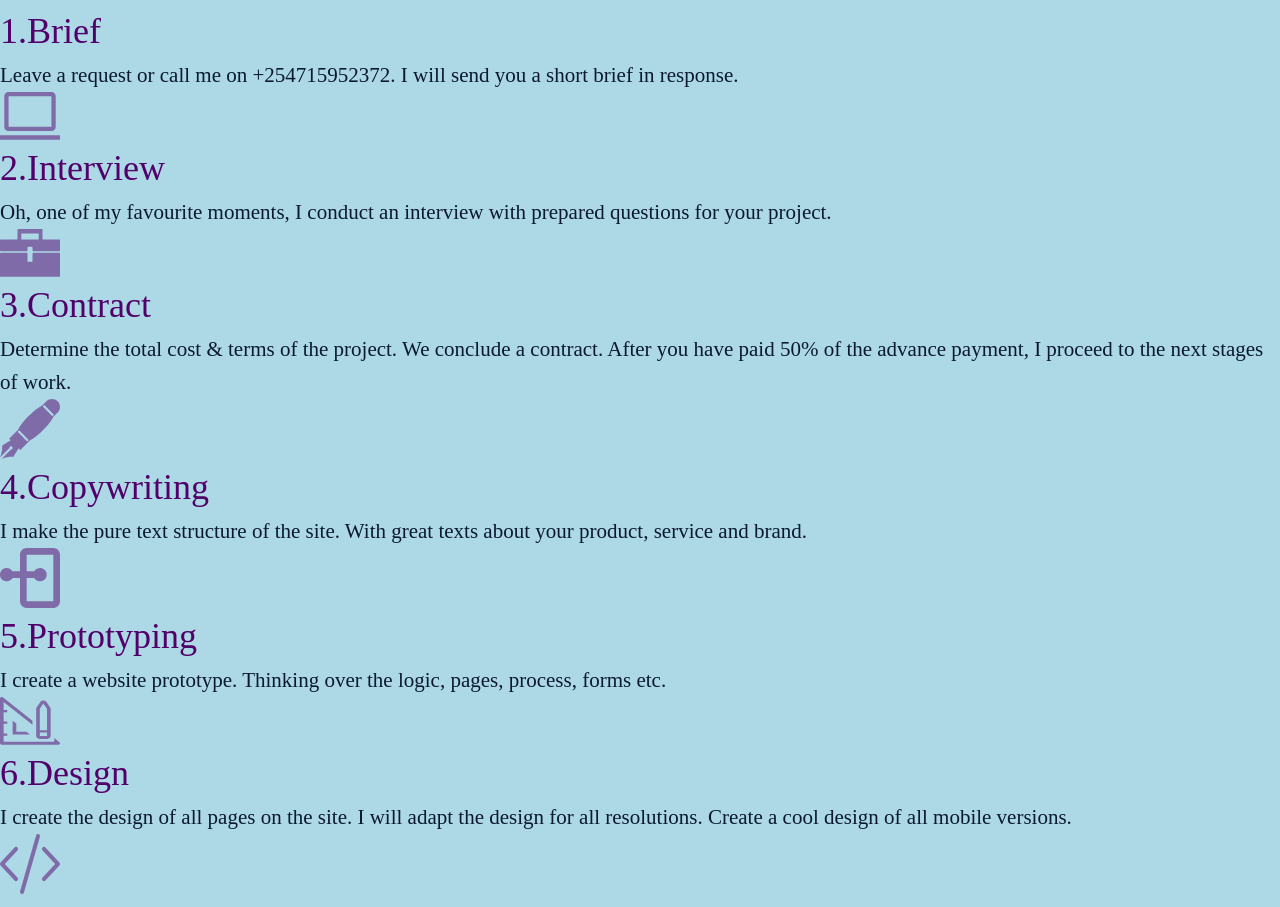
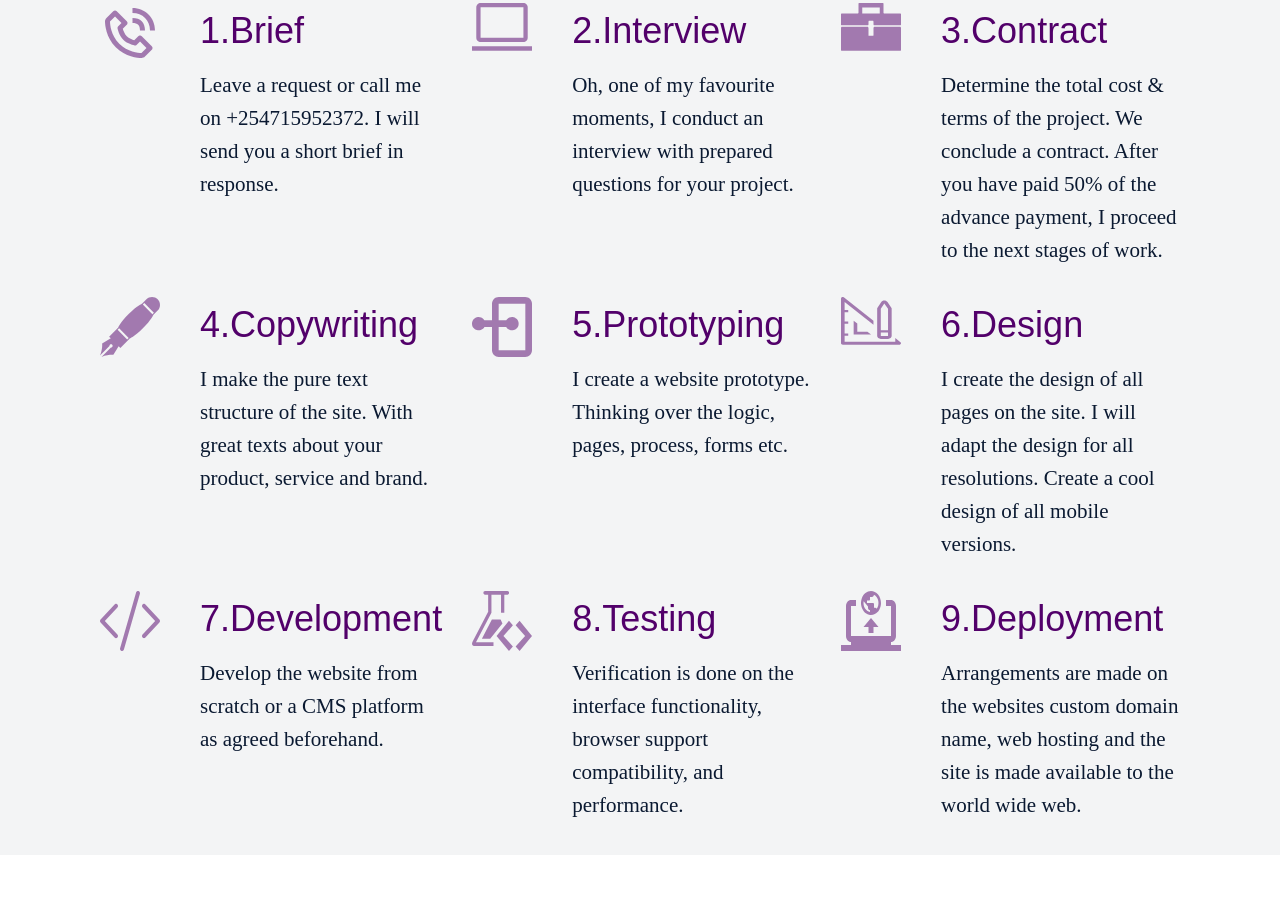
Before and after one commit to kevinnzau/Portfolio, a website: page index.html in a window 1280 px wide. Shown: the part 1773-2680 px from the top of the page. After the commit the page ends 2628 px from the top, so only its background shows below. Drawn offline with Linux system fonts and the light colour scheme; a web font is replaced by a local one.

Commit message:
workflow section

```diff
--- a/index.html
+++ b/index.html
@@ -57,7 +57,7 @@
             <h3 class="heading-secondary">
                 About
             </h3>
-            <div class="section section-description__text-box">
+            <div class="section-description__text-box">
                 <p>Hey, my name is Kevin and I am a Kenyan <b>web designer</b> and <b>developer</b> with a deep passion in
                     technology which started when I wrote my first line of code when I was 13.
                 </p>
@@ -80,58 +80,76 @@
         <h1 class="heading-tertiary">workflow</h1>
         <div class="processes">
 
-            <div class="process_1">
+            <div class="process process_1">
             <img class="process_icon" src="img/bx_bx-phone-call.svg" alt="phone icon">
+            <div class="process_text_box">
             <h4 class="heading-4">1.Brief</h4>
             <p class="process_text">Leave a request or call me on +254715952372. I will send you a short brief in response.</p>
             </div>
+            </div>
 
-            <div class="process_2">
+            <div class="process process_2">
             <img class="process_icon" src="img/laptop-icon.svg" alt="laptop icon">
+            <div class="process_text_box">
             <h4 class="heading-4">2.Interview</h4>
             <p class="process_text">Oh, one of my favourite moments, I conduct an interview with prepared questions for your project.</p>
             </div>
+            </div>
 
-            <div class="process_3">
+            <div class="process process_3">
             <img class="process_icon" src="img/briefcase-icon.svg" alt="briefcase icon">
+            <div class="process_text_box">
             <h4 class="heading-4">3.Contract</h4>
             <p class="process_text">Determine the total cost & terms of the project. We conclude a contract. After you have paid 50% of the advance payment, I proceed to the next stages of work.</p>
             </div>
+            </div>
 
-            <div class="process_4">
+            <div class="process process_4">
             <img class="process_icon" src="img/pen-icon.svg" alt="pen icon">
+            <div class="process_text_box">
             <h4 class="heading-4">4.Copywriting</h4>
             <p class="process_text">I make the pure text structure of the site. With great texts about your product, service and brand.</p>
             </div>
+            </div>
 
-            <div class="process_5">
+            <div class="process process_5">
             <img class="process_icon" src="img/prototype-icon.svg" alt="prototype icon">
+            <div class="process_text_box">
             <h4 class="heading-4">5.Prototyping</h4>
             <p class="process_text">I create a website prototype. Thinking over the logic, pages, process, forms etc.</p>
             </div>
+            </div>
 
-            <div class="process_6">
+            <div class="process process_6">
             <img class="process_icon" src="img/design-icon.svg" alt="design icon">
+            <div class="process_text_box">
             <h4 class="heading-4">6.Design</h4>
             <p class="process_text">I create the design of all pages on the site. I will adapt the design for all resolutions. Create a cool design of all mobile versions.</p>
             </div>
+            </div>
 
-            <div class="process_7">
+            <div class="process process_7">
             <img class="process_icon" src="img/code-icon.svg" alt="development code">
+            <div class="process_text_box">
             <h4 class="heading-4">7.Development</h4>
             <p class="process_text">Develop the website from scratch or a CMS platform as agreed beforehand.</p>
             </div>
+            </div>
 
-            <div class="process_8">
+            <div class="process process_8">
             <img class="process_icon" src="img/test-icon.svg" alt="testing icon">
+            <div class="process_text_box">
             <h4 class="heading-4">8.Testing</h4>
             <p class="process_text">Verification is done on the interface functionality, browser support compatibility, and performance.</p>
             </div>
+            </div>
 
-            <div class="process_9">
+            <div class="process process_9">
             <img class="process_icon" src="img/deploy-icon.svg" alt="deployment icon">
+            <div class="process_text_box">
             <h4 class="heading-4">9.Deployment</h4>
             <p class="process_text">Arrangements are made on the websites custom domain name, web hosting and the site is made available to the world wide web.</p>
+            </div>
             </div>
 
         </div>
--- a/sass/base/_typography.scss
+++ b/sass/base/_typography.scss
@@ -36,9 +36,11 @@ body{
         text-transform: capitalize;
         display:flex;
         justify-content: center;
+        margin: 3rem 0rem;
     }
     &-4{
-        font-family: Laila;
+        margin-bottom: 1rem;
+        font-family: "Laila", sans-serif;
         font-style: normal;
         font-weight: 500;
         font-size: 36px;
--- a/sass/layout/_process.scss
+++ b/sass/layout/_process.scss
@@ -1,8 +1,24 @@
-.section-process{
-    // background-color: $color-accent-hero;
-    background-color: lightblue;
+.section{
+    &-process{
+    background-color: $color-accent-hero;
+    grid-column: 1/-1;
+    padding: 0 10rem;
   }
-.process_text{
+}
+.processes{
+  display: grid;
+  grid-template-columns: repeat(3,1fr);
+  grid-template-rows: repeat(3,1fr);
+  grid-gap: 3rem;
+}
+.process{
+    display: grid;
+    grid-template-columns:10rem 1fr;
+
+    &_icon{
+      margin-right: 5rem;
+    }
+    &_text{
       font-family: Laila;
       font-style: normal;
       font-weight: 500;
@@ -10,3 +26,4 @@
       line-height: 3.3rem;
       color: $color-secondary-process;
   }
+}
```
Also changed, not shown: css/style.css. Lines whose indentation alone changed are shown as unchanged.
